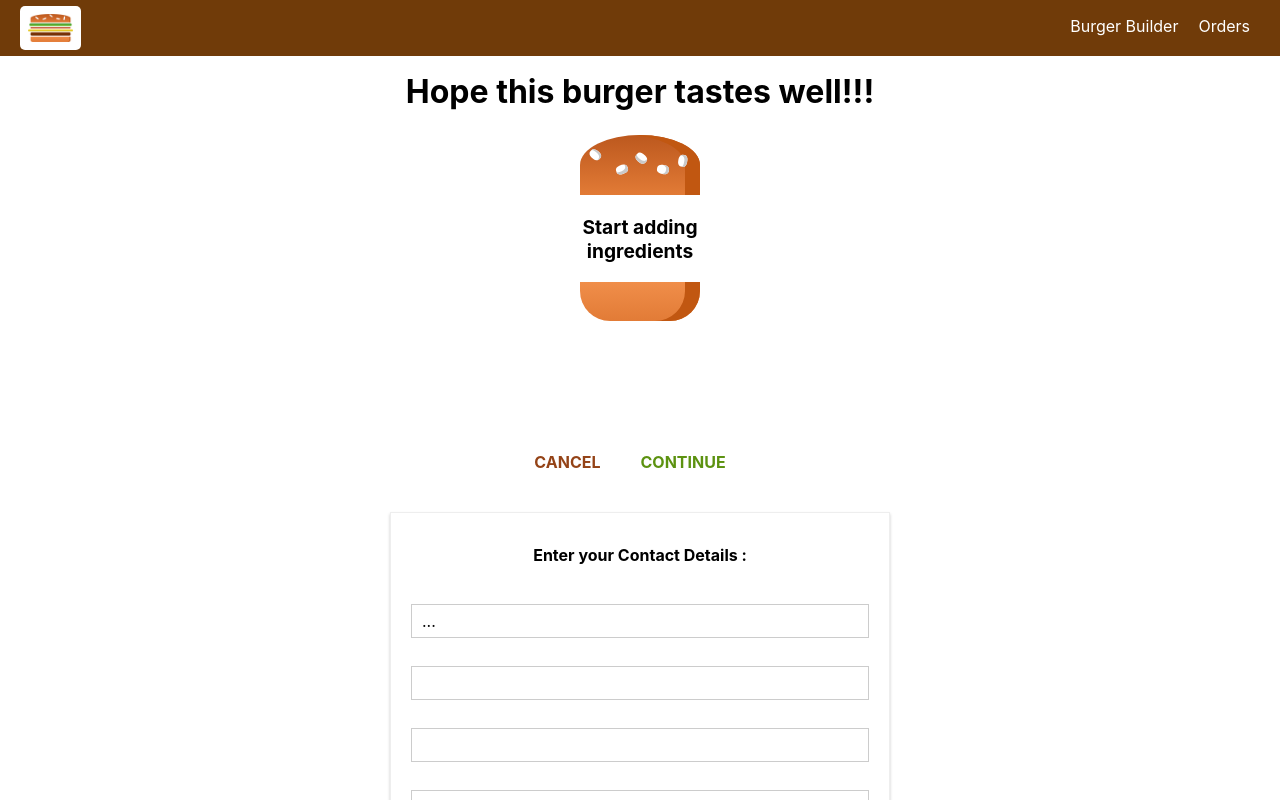
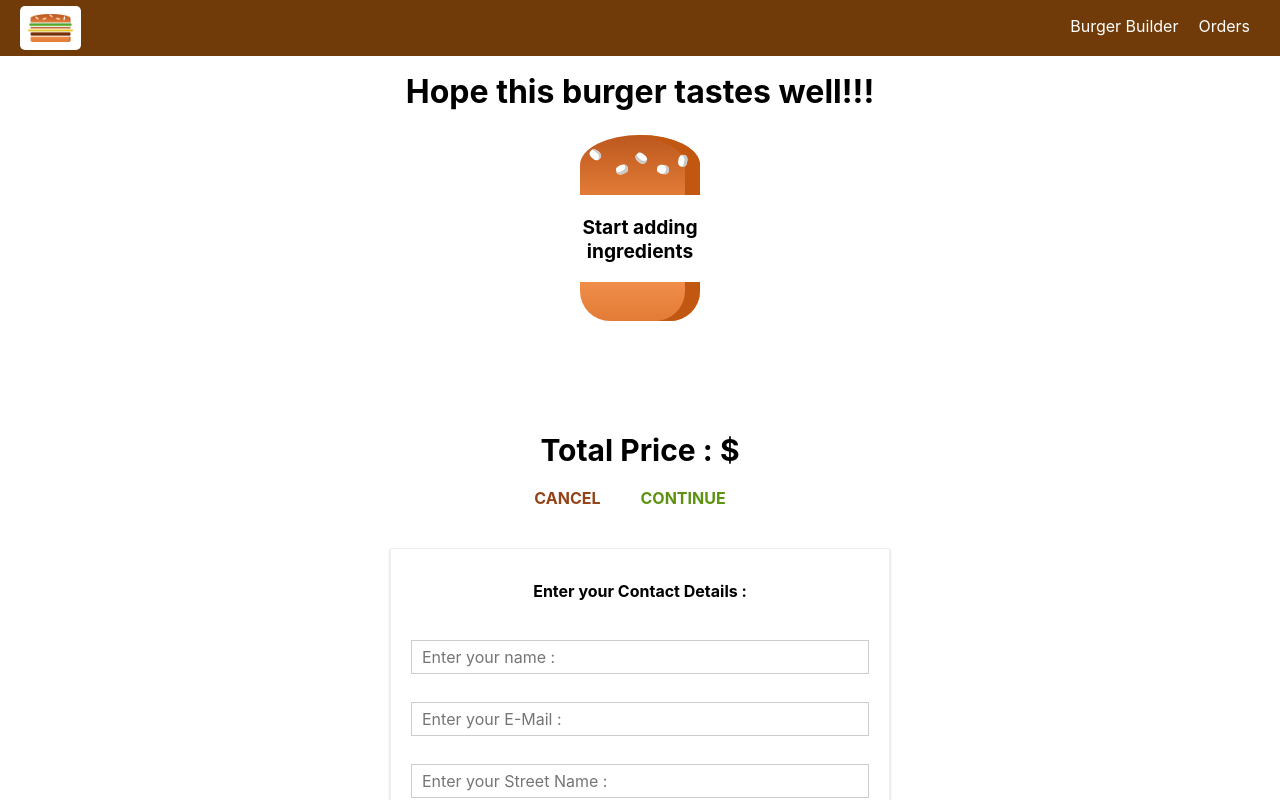
Before and after one commit to 121yaseen/burger-builder, a React (Create React App) app: page /checkout in a window 1280 px wide. Both pictures are taken after a click on the button "CONTINUE". Shown: the top 800 px of the page. Built offline with nearby package versions, Linux system fonts and the light colour scheme.

Commit message:
Until Form Submission

```diff
--- a/src/components/Order/CheckoutSummary/CheckoutSummary.js
+++ b/src/components/Order/CheckoutSummary/CheckoutSummary.js
@@ -10,6 +10,8 @@ const checkoutSummary = (props) => {
       <div style={{ width: "100%", margin: "auto" }}>
         <Burger ingredients={props.ingredients} />
       </div>
+      <span style={{fontSize:30}}><strong>Total Price : $ {props.price}</strong></span>
+      <br></br>
       <Button clicked={props.checkoutCancelled} btnType="Danger">
         CANCEL
       </Button>
--- a/src/components/UI/Input/Input.js
+++ b/src/components/UI/Input/Input.js
@@ -9,6 +9,7 @@ const input = (props) => {
           className={classes.InputElement}
           {...props.elementConfig}
           value={props.value}
+          onChange={props.changed}
         />
       );
       break;
@@ -18,7 +19,23 @@ const input = (props) => {
           className={classes.InputElement}
           value={props.value}
           {...props.elementConfig}
+          onChange={props.changed}
         />
+      );
+      break;
+    case "select":
+      inputElement = (
+        <select
+          className={classes.InputElement}
+          value={props.value}
+          onChange={props.changed}
+        >
+          {props.elementConfig.options.map((option) => (
+            <option key={option.value} value={option.value}>
+              {option.displayValue}
+            </option>
+          ))}
+        </select>
       );
       break;
     default:
@@ -27,6 +44,7 @@ const input = (props) => {
           className={classes.InputElement}
           value={props.value}
           {...props.elementConfig}
+          onChange={props.changed}
         />
       );
   }
--- a/src/containers/Checkout/Checkout.js
+++ b/src/containers/Checkout/Checkout.js
@@ -37,6 +37,7 @@ class Checkout extends Component {
       <React.Fragment>
         <CheckoutSummary
           ingredients={this.state.ingredients}
+          price={this.state.totalPrice}
           checkoutCancelled={this.checkoutCancelledHandler}
           checkoutContinued={this.checkoutContinuedHandler}
         />
--- a/src/containers/Checkout/ContactData/ContactData.js
+++ b/src/containers/Checkout/ContactData/ContactData.js
@@ -4,6 +4,7 @@ import axios from "../../../axios-orders";
 import classes from "./ContactData.module.css";
 import Spinner from "../../../components/UI/Spinner/Spinner";
 import Input from "../../../components/UI/Input/Input";
+import input from "../../../components/UI/Input/Input";
 
 class ContactData extends Component {
   state = {
@@ -36,10 +37,10 @@ class ContactData extends Component {
       PIN: {
         elementType: "input",
         elementConfig: {
-          type: "number",
+          type: "text",
           placeholder: "Enter your PIN Code : ",
         },
-        value: null,
+        value: "",
       },
       country: {
         elementType: "input",
@@ -66,9 +67,14 @@ class ContactData extends Component {
   orderHandler = (event) => {
     event.preventDefault();
     this.setState({ loading: true });
+    const formData = {};
+    for (let formElement in this.state.orderForm) {
+      formData[formElement] = this.state.orderForm[formElement].value;
+    }
     const order = {
       ingredients: this.props.ingredients,
       price: this.props.price,
+      data: formData,
     };
     axios
       .post("/orders.json", order)
@@ -81,31 +87,40 @@ class ContactData extends Component {
       });
   };
 
+  formElementChangedHandler = (event, inputID) => {
+    const updatedOrderForm = { ...this.state.orderForm };
+    const updatedOrderFormElement = { ...updatedOrderForm[inputID] };
+    updatedOrderFormElement.value = event.target.value;
+    updatedOrderForm[inputID] = updatedOrderFormElement;
+    this.setState({ orderForm: updatedOrderForm });
+  };
+
   render() {
+    let formElementsArray = [];
+    for (let key in this.state.orderForm) {
+      formElementsArray.push({
+        id: key,
+        config: this.state.orderForm[key],
+      });
+    }
+    // console.log(formElementsArray[0].config.value);
+    let formElement = formElementsArray.map((formElement) => {
+      return (
+        <Input
+          key={formElement.id}
+          elementType={formElement.config.elementType}
+          elementConfig={formElement.config.elementConfig}
+          value={formElement.config.value}
+          changed={(event) => {
+            this.formElementChangedHandler(event, formElement.id);
+          }}
+        />
+      );
+    });
     let form = (
-      <form>
-        <Input elementType="..." elementConfig="...." value="..." />
-        <Input
-          inputtype="input"
-          type="email"
-          name="mail"
-          placeholder="Enter your Email Address : "
-        />
-        <Input
-          inputtype="input"
-          type="text"
-          name="street"
-          placeholder="Enter your Street : "
-        />
-        <Input
-          inputtype="input"
-          type="number"
-          name="postalcode"
-          placeholder="Enter your Postal Code : "
-        />
-        <Button btnType="Success" clicked={this.orderHandler}>
-          ORDER
-        </Button>
+      <form onSubmit={this.orderHandler}>
+        {formElement}
+        <Button btnType="Success">ORDER</Button>
       </form>
     );
 
```
